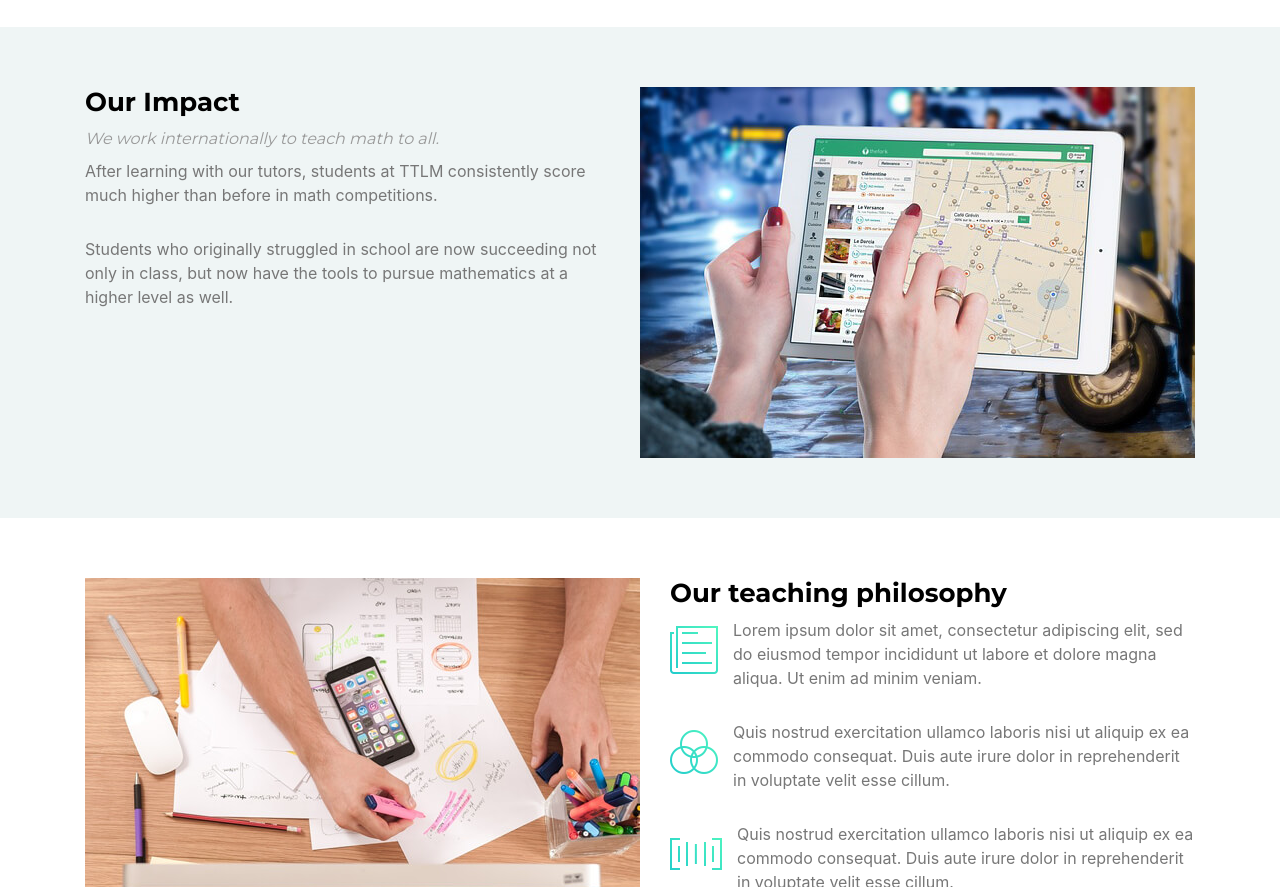
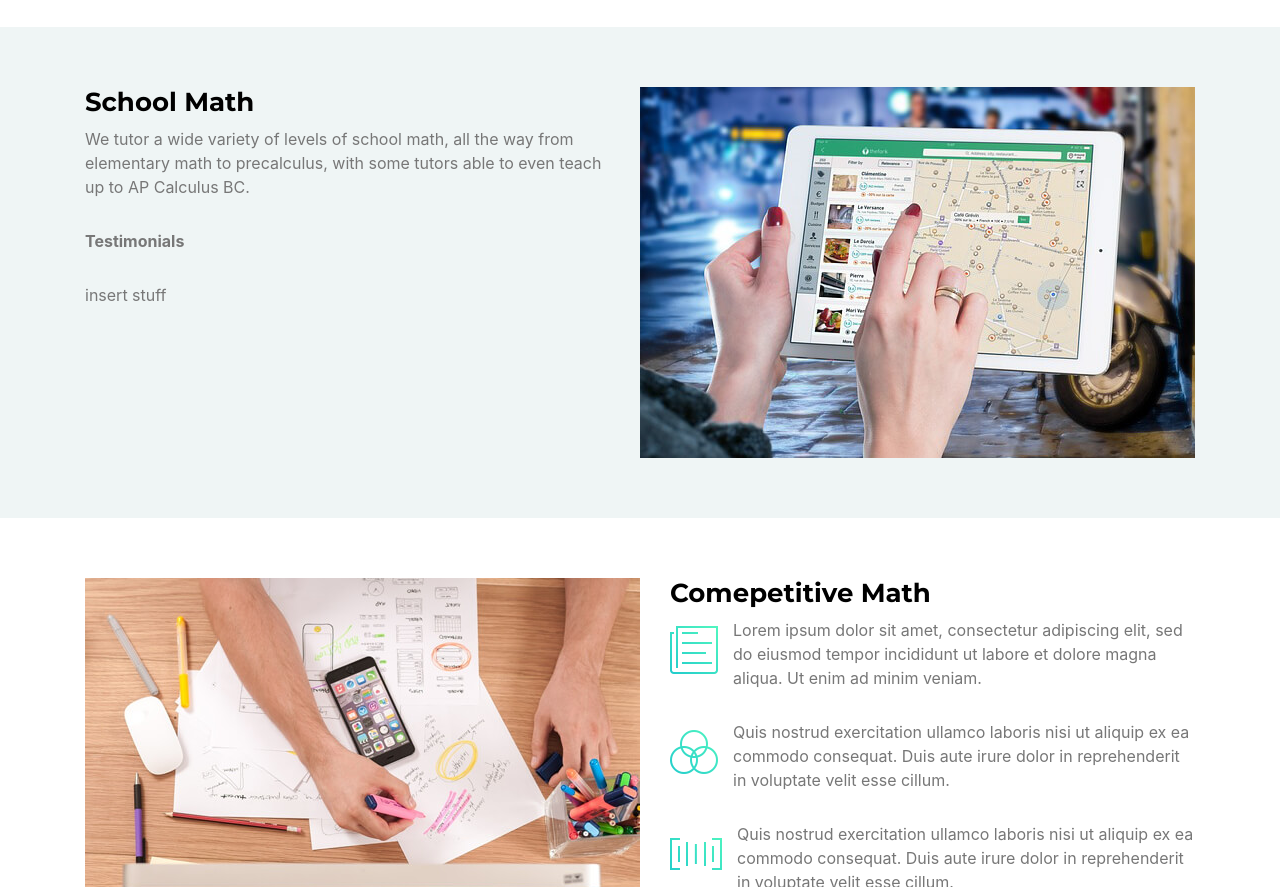
Before and after one commit to ToTheLimitMaths/ToTheLimitMaths, a website with bundled scripts: page index.html in a window 1280 px wide. Shown: the part 2453-3340 px from the top of the page. Built offline with nearby package versions, Linux system fonts and the light colour scheme; a web font is replaced by a local one.

Commit message:
Update index.html
edit

```diff
--- a/index.html
+++ b/index.html
@@ -351,16 +351,18 @@
                 />
                 <div class="wow fadeInLeft">
                   <h2>
-                    Our Impact
+                    School Math
                   </h2>
-                  <h3>
-                    We work internationally to teach math to all.
-                  </h3>
                   <p>
-                    After learning with our tutors, students at TTLM consistently score much higher than before in math competitions.
+                    We tutor a wide variety of levels of school math, all the
+                    way from elementary math to precalculus, with some tutors
+                    able to even teach up to AP Calculus BC.
                   </p>
                   <p>
-                    Students who originally struggled in school are now succeeding not only in class, but now have the tools to pursue mathematics at a higher level as well.
+                     <b> Testimonials </b>
+                  </p>
+                  <p>
+                     insert stuff
                   </p>
                 </div>
               </div>
@@ -379,7 +381,7 @@
                 />
                 <div class="wow fadeInRight">
                   <h2>
-                    Our teaching philosophy
+                    Comepetitive Math
                   </h2>
                   <i
                     class="ion-ios-paper-outline"
```
